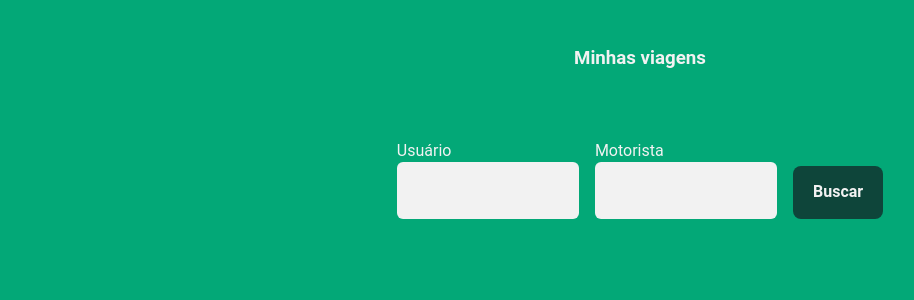
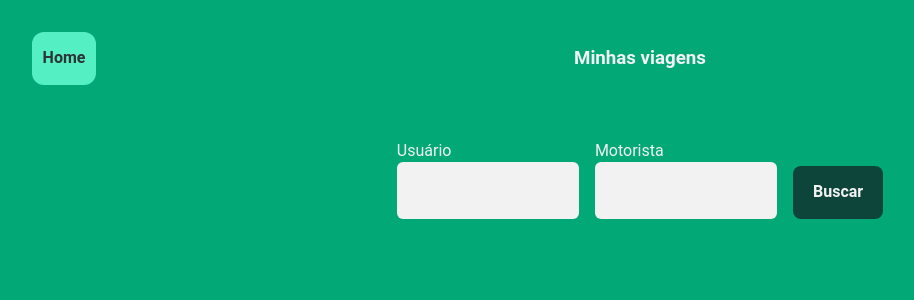
Before and after one commit to uitalorss/teste-tecnico-calculadora-viagens, a React (Vite) app in the folder frontend/: page /history in a window 1280 px wide. Shown: the top 300 px of the page, without its empty margins (0-914 px from the left). Built offline with nearby package versions, Linux system fonts and the light colour scheme.

Commit message:
[FRONTEND] Implement button to go to history page and go back to home page

```diff
--- a/frontend/src/contexts/RideContext.tsx
+++ b/frontend/src/contexts/RideContext.tsx
@@ -60,6 +60,7 @@ export function RideContextProvider({children}: IRideContextProviderProps) {
         };
 
         try {
+            setErrorMessage("");
             const estimate = await axios.post("http://localhost:8080/ride/estimate", data, axiosConfig);
             setEstimateRides(estimate.data)
 
@@ -97,7 +98,7 @@ export function RideContextProvider({children}: IRideContextProviderProps) {
                 console.log(error)
             }
             const responseData: IApiError = error.response?.data as IApiError
-            setErrorMessage(responseData.error_description)
+            alert(responseData.error_description)
         }
     }
 
@@ -113,7 +114,7 @@ export function RideContextProvider({children}: IRideContextProviderProps) {
                 console.log(error)
             }
             const responseData: IApiError = error.response?.data as IApiError
-            setErrorMessage(responseData.error_description)
+            alert(responseData.error_description)
         }
     }
 
--- a/frontend/src/pages/history/history.tsx
+++ b/frontend/src/pages/history/history.tsx
@@ -1,9 +1,10 @@
 import { FieldValues, useForm } from "react-hook-form"
 import { Container, Header } from "../../styles/global"
-import { Button, FormGroup } from "./styles"
+import { Button, FormGroup, HomeButton } from "./styles"
 import { useContext } from "react";
 import { RideContext } from "../../contexts/RideContext";
 import { RideList } from "../../components/RideList/RideList";
+import { Link } from "react-router-dom";
 
 
 export const History = () => {
@@ -16,10 +17,16 @@ export const History = () => {
 
     return(
         <Container>
+            <HomeButton>
+                <Link to={"/"}>
+                        <span>Home</span>
+                </Link>
+            </HomeButton>
             <Header>
                 <h3>Minhas viagens</h3>
             </Header>
             <FormGroup>
+
                 <div>
                     <span>Usuário</span>
                     <input type="number" {...register("customer_id")}/>
--- a/frontend/src/pages/history/styles.ts
+++ b/frontend/src/pages/history/styles.ts
@@ -59,3 +59,28 @@ export const Button = styled.button`
 
   transition: background-color 0.1s;
 `;
+
+export const HomeButton = styled.div`
+    position: absolute;
+    padding-top: 2rem;
+    display: block;
+    width: 4rem;
+    a{
+        display: flex;
+        align-items: center;
+        gap: 0.3rem;
+        padding: 1rem;
+        background: #55efc4;
+        border: none;
+        border-radius: 12px;
+        color: #2d3436;
+        font-weight: bold;
+        font-size: 1rem;
+        display: flex;
+        justify-content: center;
+        cursor: pointer;
+        text-decoration: none;
+
+        transition: background-color 0.1s;
+    }
+`
--- a/frontend/src/pages/main/main.tsx
+++ b/frontend/src/pages/main/main.tsx
@@ -3,6 +3,8 @@ import { Button, FormRoutes } from "./styles"
 import { useContext } from "react";
 import { RideContext } from "../../contexts/RideContext";
 import { Container, Header, SpanError } from "../../styles/global";
+import { Link } from "react-router-dom";
+
 
 
 export const Main = () => {
@@ -23,6 +25,9 @@ export const Main = () => {
                     <input type="text" placeholder="Partida" {...register("origin")}/>
                     <input type="text" placeholder="Destino" {...register("destination")}/>
                     <Button onClick={() => handleSubmit(onsubmit)()}><span>Buscar</span></Button>
+                    <Link to={"/history"}>
+                        <span>Histórico</span>
+                    </Link>
             </FormRoutes>
             <SpanError className={errorMessage ? "active" : ""}>
                 {errorMessage }
--- a/frontend/src/pages/main/styles.ts
+++ b/frontend/src/pages/main/styles.ts
@@ -16,6 +16,25 @@ export const FormRoutes = styled.div`
         color: #1c1933;
         line-height: 1.6;
         border-radius: 8px;
+    }
+
+    a{
+        display: flex;
+        align-items: center;
+        gap: 0.3rem;
+        padding: 1rem 1.25rem;
+        background: #55efc4;
+        border: none;
+        border-radius: 8px;
+        color: #2d3436;
+        font-weight: bold;
+        font-size: 1rem;
+        display: flex;
+        justify-content: center;
+        cursor: pointer;
+        text-decoration: none;
+
+        transition: background-color 0.1s;
     }
     @media only screen and (min-width: 480px) and (max-width: 768px){
         width: 60%;
--- a/frontend/src/styles/global.ts
+++ b/frontend/src/styles/global.ts
@@ -34,6 +34,7 @@ export const Container = styled.main`
 `;
 
 export const Header = styled.header`
+  display: flex;
   width: 100%;
   background: #03a877;
   padding: 3rem;
```
